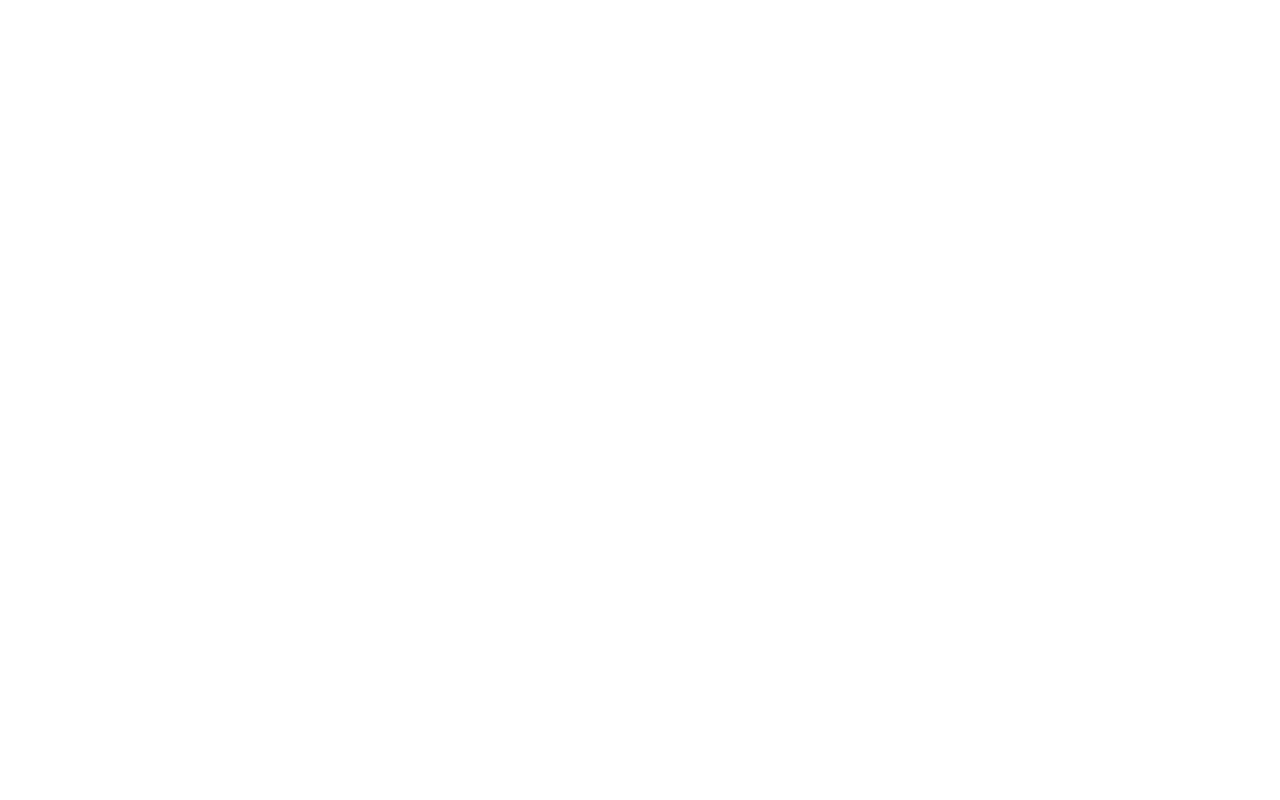
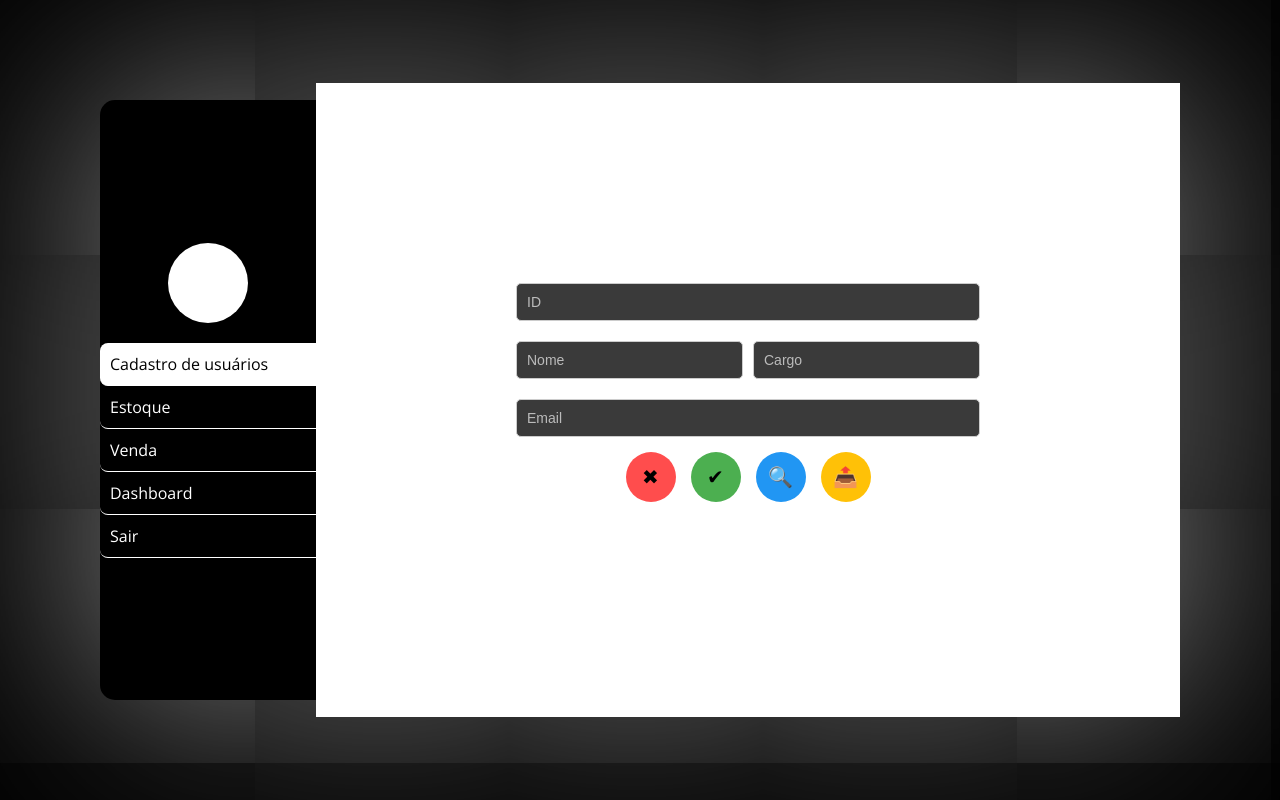
Before and after one commit to LuccaChris/projeto_webSTD_S3, a plain HTML site: page Proj_n2_S3_2/userregister.html in a window 1280 px wide. Drawn offline with nearby package versions, Linux system fonts and the light colour scheme.

Commit message:
add new page

```diff
--- a/Proj_n2_S3_2/userregister.html
+++ b/Proj_n2_S3_2/userregister.html
@@ -2,10 +2,49 @@
 <html lang="en">
 <head>
     <meta charset="UTF-8">
-    <meta name="viewport" content="width= , initial-scale=1.0">
-    <title>Document</title>
+    <meta name="viewport" content="width=device-width, initial-scale=1.0">
+    <link rel="stylesheet" href="css/container.css">
+    <title>Cadastro de Usuários</title>
 </head>
 <body>
+    <div class="containar-main">
+    <div class="container">
+        <!-- Menu lateral -->
+        <div class="menu-lateral">
+            <div class="profile-pic"></div>
+            <nav class="menu">
+                <a href="#" class="menu-item active">Cadastro de usuários</a>
+                <a href="#" class="menu-item  ">Estoque</a>
+                <a href="#" class="menu-item">Venda </a>
+                <a href="#" class="menu-item">Dashboard</a>
+                <a href="#" class="menu-item">Sair</a>
+            </nav>
+        </div>
+        <!-- Área principal -->
+        <div class="main-content">
+            <!-- Campos do formulário -->
+            <div class="form">
+                <div class="form-row">
+                    <input type="text" placeholder="ID">
+                </div>
+                <div class="form-row">
+                    <input type="text" placeholder="Nome">
+                    <input type="text" placeholder="Cargo">
+                </div>
+                <div class="form-row">
+                    <input type="email" placeholder="Email">
+                </div>
+            </div>
 
+            <!-- Botões -->
+            <div class="buttons">
+                <button class="btn delete">✖</button>
+                <button class="btn confirm">✔</button>
+                <button class="btn search">🔍</button>
+                <button class="btn upload">📤</button>
+            </div>
+        </div>
+    </div>
+</div>
 </body>
 </html>
```
